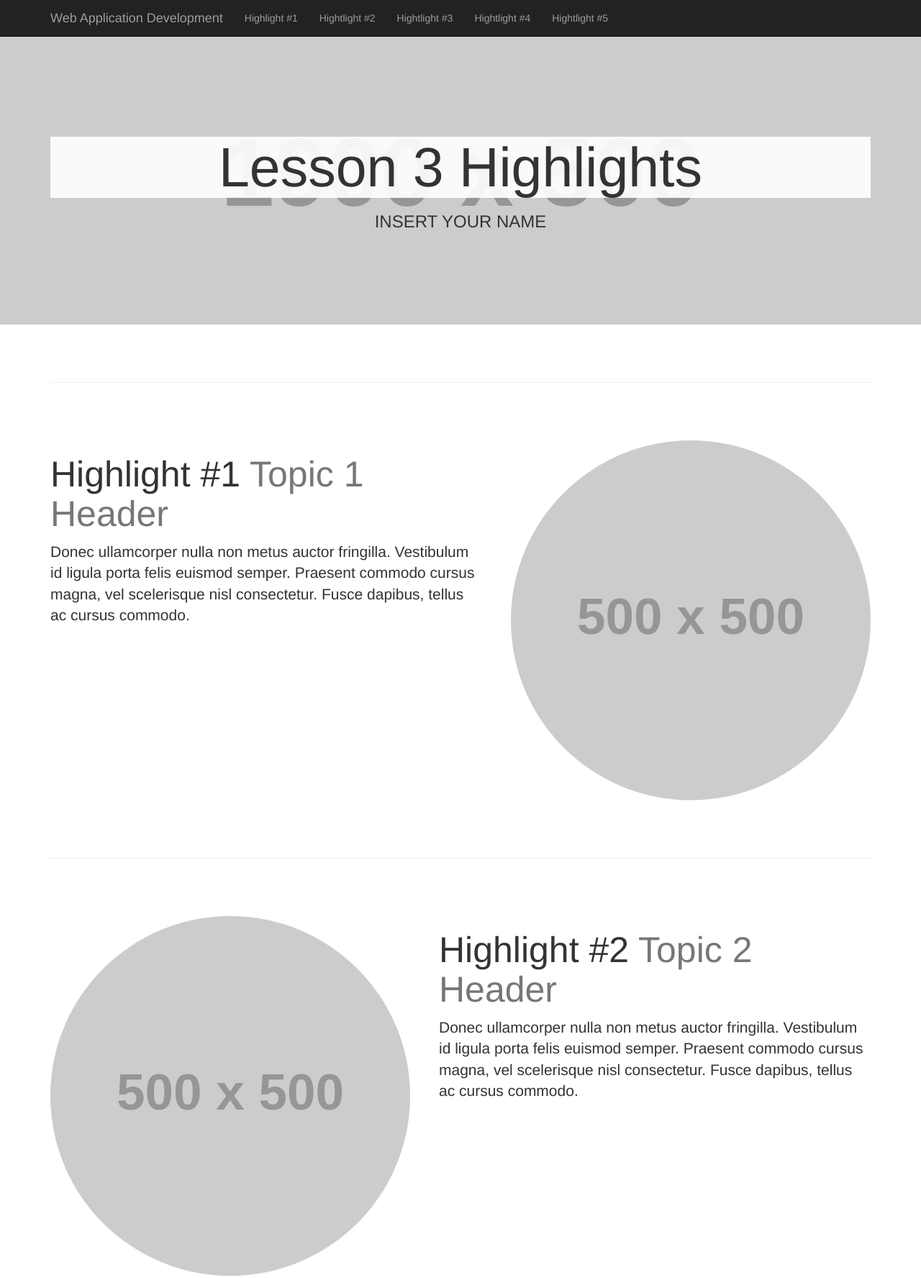
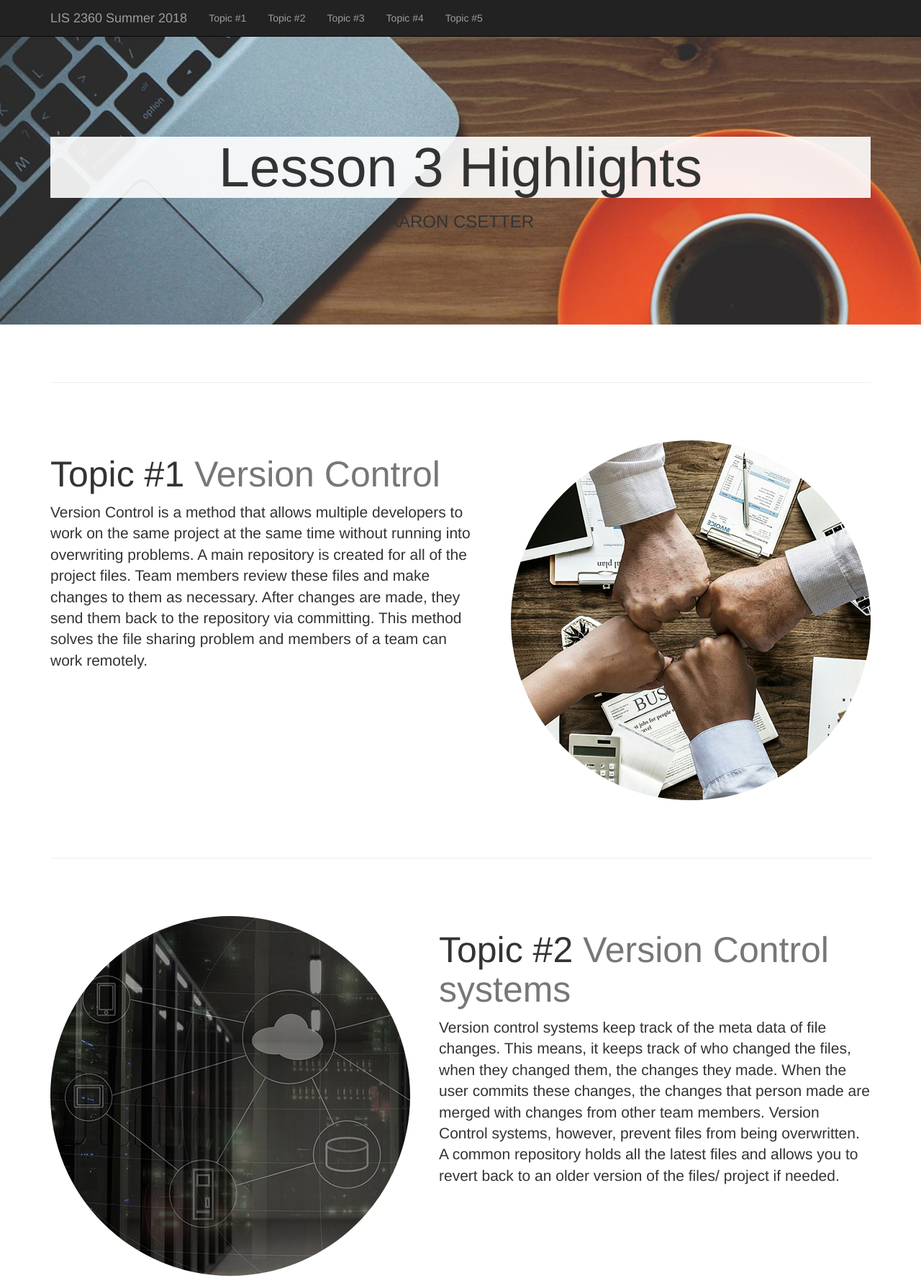
Before and after one commit to acsetter/lesson3_VersionControl, a plain HTML site: page Lesson3_Highlights/index.html in a window 1280 px wide. Shown: the top 1776 px of the page at 72% size. Drawn offline with Linux system fonts and the light colour scheme; placeholder pictures from the web are drawn by us.

Commit message:
third commit for lesson 3

```diff
--- a/Lesson3_Highlights/css/one-page-wonder.css
+++ b/Lesson3_Highlights/css/one-page-wonder.css
@@ -12,7 +12,7 @@ body {
     display: block;
     width: 100%;
     text-align: center;
-    background: url('http://placehold.it/1900x500') no-repeat center center scroll;
+    background: url('img/head.jpg') no-repeat center center scroll;
     -webkit-background-size: cover;
     -moz-background-size: cover;
     background-size: cover;
--- a/Lesson3_Highlights/index.html
+++ b/Lesson3_Highlights/index.html
@@ -1,7 +1,5 @@
 <!DOCTYPE html>
 <html lang="en">
-
-
 
 <head>
 
@@ -9,9 +7,9 @@
     <meta http-equiv="X-UA-Compatible" content="IE=edge">
     <meta name="viewport" content="width=device-width, initial-scale=1">
     <meta name="description" content="">
-    <meta name="author" content="">
+    <meta name="author" content="Aaron Csetter">
 
-    <title>INSERT YOUR NAME</title>
+    <title>Aaron Csetter</title>
 
     <!-- Bootstrap Core CSS -->
     <link href="css/bootstrap.min.css" rel="stylesheet">
@@ -35,25 +33,25 @@
                     <span class="icon-bar"></span>
                     <span class="icon-bar"></span>
                 </button>
-                <a class="navbar-brand" href="#">Web Application Development</a>
+                <a class="navbar-brand" href="#">LIS 2360 Summer 2018</a>
             </div>
             <!-- Collect the nav links, forms, and other content for toggling -->
             <div class="collapse navbar-collapse" id="bs-example-navbar-collapse-1">
                 <ul class="nav navbar-nav">
                     <li>
-                        <a href="#topic1">Highlight #1</a>
+                        <a href="#topic1">Topic #1</a>
                     </li>
                     <li>
-                        <a href="#topic2">Hightlight #2</a>
+                        <a href="#topic2">Topic #2</a>
                     </li>
                     <li>
-                        <a href="#topic3">Hightlight #3</a>
+                        <a href="#topic3">Topic #3</a>
                     </li>
                     <li>
-                        <a href="#topic4">Hightlight #4</a>
+                        <a href="#topic4">Topic #4</a>
                     </li>
                     <li>
-                        <a href="#topic5">Hightlight #5</a>
+                        <a href="#topic5">Topic #5</a>
                     </li>
                 </ul>
             </div>
@@ -67,7 +65,7 @@
         <div class="headline">
             <div class="container">
                 <h2>Lesson 3 Highlights</h2>
-                <h3>INSERT YOUR NAME</h3>
+                <h3>AARON CSETTER</h3>
             </div>
         </div>
     </header>
@@ -79,55 +77,55 @@
 
         <!-- First Featurette -->
         <div class="featurette" id="topic1">
-            <img class="featurette-image img-circle img-responsive pull-right" src="http://placehold.it/500x500">
-            <h2 class="featurette-heading">Highlight #1
-                <span class="text-muted">Topic 1 Header</span>
+            <img class="featurette-image img-circle img-responsive pull-right" src="img/vc.jpg">
+            <h2 class="featurette-heading">Topic #1
+                <span class="text-muted">Version Control</span>
             </h2>
-            <p class="lead">Donec ullamcorper nulla non metus auctor fringilla. Vestibulum id ligula porta felis euismod semper. Praesent commodo cursus magna, vel scelerisque nisl consectetur. Fusce dapibus, tellus ac cursus commodo.</p>
+            <p class="lead">Version Control is a method that allows multiple developers to work on the same project at the same time without running into overwriting problems. A main repository is created for all of the project files. Team members review these files and make changes to them as necessary. After changes are made, they send them back to the repository via committing. This method solves the file sharing problem and members of a team can work remotely.</p>
         </div>
 
         <hr class="featurette-divider">
 
         <!-- Second Featurette -->
         <div class="featurette" id="topic2">
-            <img class="featurette-image img-circle img-responsive pull-left" src="http://placehold.it/500x500">
-            <h2 class="featurette-heading">Highlight #2
-                <span class="text-muted">Topic 2 Header</span>
+            <img class="featurette-image img-circle img-responsive pull-left" src="img/vcs.jpg">
+            <h2 class="featurette-heading">Topic #2
+                <span class="text-muted">Version Control systems</span>
             </h2>
-            <p class="lead">Donec ullamcorper nulla non metus auctor fringilla. Vestibulum id ligula porta felis euismod semper. Praesent commodo cursus magna, vel scelerisque nisl consectetur. Fusce dapibus, tellus ac cursus commodo.</p>
+            <p class="lead">Version control systems keep track of the meta data of file changes. This means, it keeps track of who changed the files, when they changed them, the changes they made. When the user commits these changes, the changes that person made are merged with changes from other team members. Version Control systems, however, prevent files from being overwritten. A common repository holds all the latest files and allows you to revert back to an older version of the files/ project if needed.</p>
         </div>
 
         <hr class="featurette-divider">
 
         <!-- Third Featurette -->
         <div class="featurette" id="topic3">
-            <img class="featurette-image img-circle img-responsive pull-right" src="http://placehold.it/500x500">
-            <h2 class="featurette-heading">Highlight #3
-                <span class="text-muted">Topic 3 Header</span>
+            <img class="featurette-image img-circle img-responsive pull-right" src="img/cloud.jpg">
+            <h2 class="featurette-heading">Topic #3
+                <span class="text-muted">Repository</span>
             </h2>
-            <p class="lead">Donec ullamcorper nulla non metus auctor fringilla. Vestibulum id ligula porta felis euismod semper. Praesent commodo cursus magna, vel scelerisque nisl consectetur. Fusce dapibus, tellus ac cursus commodo.</p>
+            <p class="lead">A repository is simply a place where data is stored and managed. A repository allows members of a team record their change history a track previous changes and versions of a project. Two main types of repositories are local and remote. A local repository is one that is stored offline on a local machine. A remote repository is a centralized repository for team members to commit their changes to the files. An example of a remote repository is GIT. </p>
         </div>
 
         <hr class="featurette-divider">
 
        <!-- Fourth Featurette -->
         <div class="featurette" id="topic4">
-            <img class="featurette-image img-circle img-responsive pull-left" src="http://placehold.it/500x500">
-            <h2 class="featurette-heading">Highlight #4
-                <span class="text-muted">Topic 4 Header</span>
+            <img class="featurette-image img-circle img-responsive pull-left" src="img/git.jpg">
+            <h2 class="featurette-heading">Topic #4
+                <span class="text-muted">GIT</span>
             </h2>
-            <p class="lead">Donec ullamcorper nulla non metus auctor fringilla. Vestibulum id ligula porta felis euismod semper. Praesent commodo cursus magna, vel scelerisque nisl consectetur. Fusce dapibus, tellus ac cursus commodo.</p>
+            <p class="lead">GIT is a free and open source version control system for any sized project. It is fast, efficient, and the standard VCS for projects. GIT gives every user a complete copy of the repository data to store on their machine. This allows users to work offline and commit changes later. Like any VCS their is no point of failure with GIT and does not allow overwrites of data. You can program a machine or IDE to SSH files directly to a GIT repository via committing. This allows you to simply upload files via a few simple commands.</p>
         </div>
 
         <hr class="featurette-divider">
 
         <!-- Fifth Featurette -->
         <div class="featurette" id="topic5">
-            <img class="featurette-image img-circle img-responsive pull-right" src="http://placehold.it/500x500">
-            <h2 class="featurette-heading">Highlight #5
-                <span class="text-muted">Topic 5 Header</span>
+            <img class="featurette-image img-circle img-responsive pull-right" src="img/cycle.jpg">
+            <h2 class="featurette-heading">Topic #5
+                <span class="text-muted">The VCS Process</span>
             </h2>
-            <p class="lead">Donec ullamcorper nulla non metus auctor fringilla. Vestibulum id ligula porta felis euismod semper. Praesent commodo cursus magna, vel scelerisque nisl consectetur. Fusce dapibus, tellus ac cursus commodo.</p>
+            <p class="lead">Working on an open source project with a team has a process to it. In layman's terms, the process is Add, commit, push. How this works, is you download a project from the remote repository or create a project from scratch. Then, you ADD your revisions and changes to a project. After you're finished with your portion of the contribution to the overall project, you commit those changes by uploading the files to a remote repository like GIT. Your changes are later, PUSHED to the source as a new version.</p>
         </div>
 
         <hr class="featurette-divider">
@@ -136,7 +134,8 @@
         <footer>
             <div class="row">
                 <div class="col-lg-12">
-                    <p>Copyright &copy; 2018</p>
+                    <p>Copyright &copy; LIS 2360 Summer 2018</p>
+                    <p>Aaron Csetter</p>
                 </div>
             </div>
         </footer>
```
Also changed, not shown: Lesson3_Highlights/css/img/head.jpg (added), Lesson3_Highlights/img/cloud.jpg (added), Lesson3_Highlights/img/cycle.jpg (added), Lesson3_Highlights/img/git.jpg (added), Lesson3_Highlights/img/site.jpg (added), Lesson3_Highlights/img/vc.jpg (added), Lesson3_Highlights/img/vcs.jpg (added), 1 other file.
